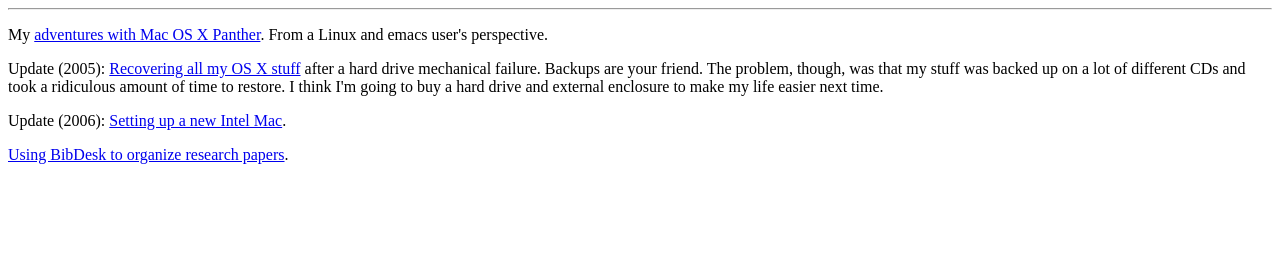
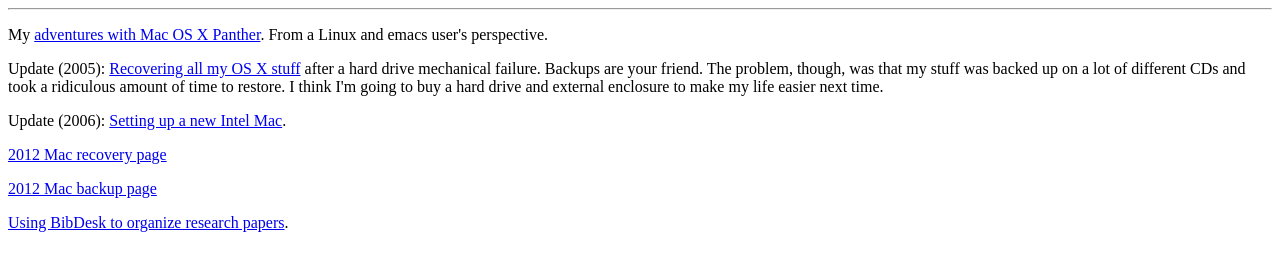
Before and after one commit to lucyflim/first-repo, a plain HTML site: page docs/OldMacAdvice.html in a window 1280 px wide. Drawn offline with Linux system fonts and the light colour scheme.

Commit message:
Update OldMacAdvice.html

```diff
--- a/docs/OldMacAdvice.html
+++ b/docs/OldMacAdvice.html
@@ -19,7 +19,11 @@
 </p>
 <p>
 Update (2006): <a href="http://web.archive.org/web/20100728151335/http://stuff.mit.edu/people/lucylim/NewMacIntel.html">Setting up a new Intel Mac</a>.
-</p>
+<p>
+  <a href="MacRecovery.html">2012 Mac recovery page</a>
+<p>
+  <a href="MacBackup.html">2012 Mac backup page</a>
+  </p>
 <p>
 <a href="http://web.archive.org/web/20100728151335/http://stuff.mit.edu/people/lucylim/BibDesk.html">Using BibDesk to organize research papers</a>.
 </p>
```
